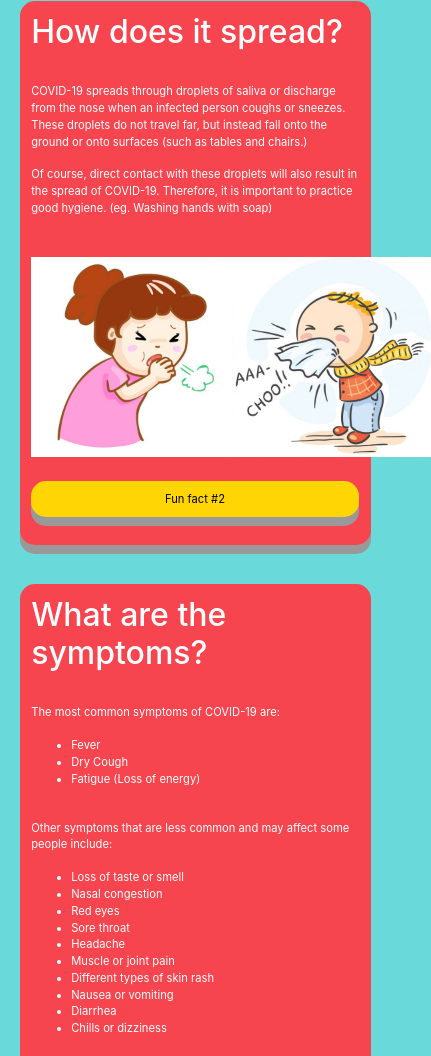
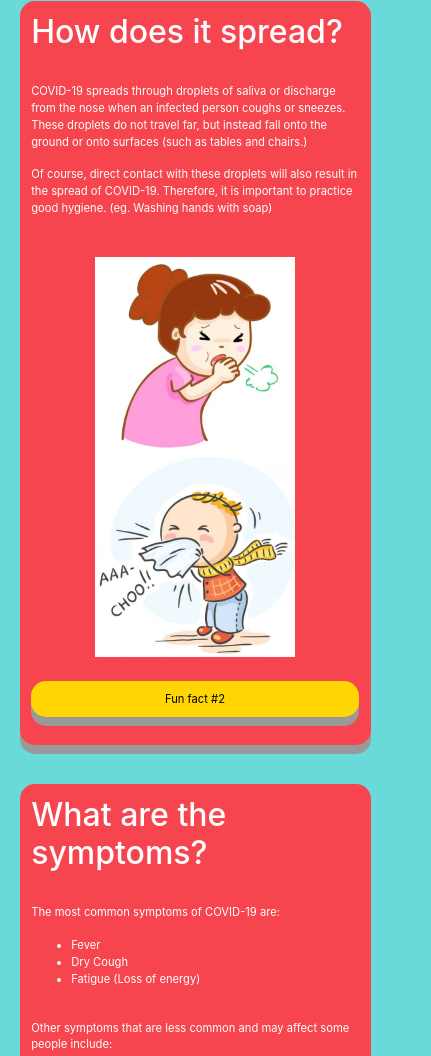
Before and after one commit to tangmf/LearnCovid, a plain HTML site: page learn.html in a window 390 px wide. Shown: the part 933-1989 px from the top of the page, 431 px wide, since content can reach past the window. Drawn offline with nearby package versions, Linux system fonts and the light colour scheme; no server answers.

Commit message:
Adjusted aside css for responsiveness

```diff
--- a/style.css
+++ b/style.css
@@ -213,4 +213,9 @@ aside{
         font-size: 70%;
     }
 
+    aside{
+        display: flex;
+        justify-content: space-evenly;
+        flex-wrap: wrap;
+    }
 }
```
